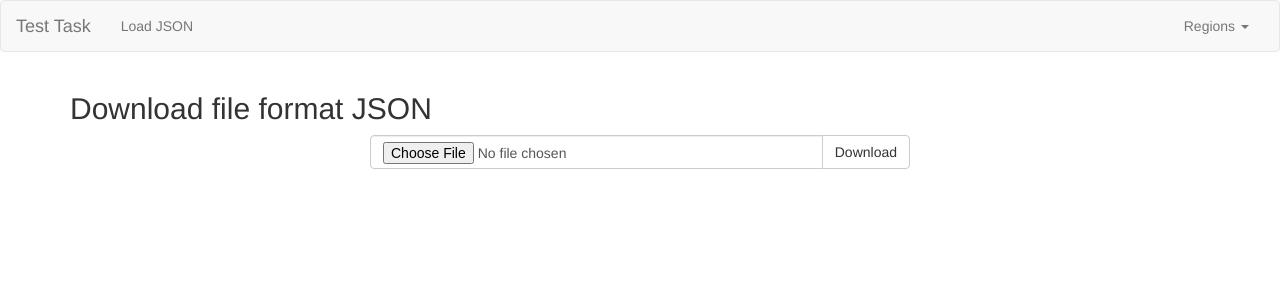
After one commit to Tyapkin/dcod, a Django app: a page that uses templates/base.html in a window 1280 px wide. The commit adds this page. Shown: the top 300 px of the page. Run offline with Django 3.2, Linux system fonts and the light colour scheme; some libraries are stand-ins or nearby versions.

Commit message:
form done

```diff
--- a/main/urls.py
+++ b/main/urls.py
@@ -16,9 +16,8 @@ Including another URLconf
 from django.conf.urls import url
 from django.contrib import admin
 
-from structures.views import index
-
 urlpatterns = [
-    url(r'^$', index, name='index'),
+    url(r'^$', 'structures.views.index', name='index'),
+    url(r'^download-json/$', 'structures.views.form_download', name='download'),
     url(r'^admin/', admin.site.urls),
 ]
--- /dev/null
+++ b/structures/templates/structures/load_form.html
@@ -0,0 +1,21 @@
+{% extends "base.html" %}
+
+{% block meta_title %}Form to download the file JSON{% endblock %}
+
+{% block content %}
+    <div class="row">
+        <div class="col-md-12">
+            <h2>Download file format JSON</h2>
+            <div class="col-md-6 col-md-offset-3">
+                <form action="#" method="post">{% csrf_token %}
+                    <div class="input-group">
+                        <input type="file" name="json-file" class="form-control">
+                        <span class="input-group-btn">
+                            <button class="btn btn-default" type="submit">Download</button>
+                        </span>
+                    </div>
+                </form>
+            </div>
+        </div>
+    </div>
+{% endblock %}
--- a/structures/views.py
+++ b/structures/views.py
@@ -2,3 +2,6 @@ from django.shortcuts import render
 
 def index(request):
     return render(request, 'structures/index.html', {})
+
+def form_download(request):
+    return render(request, 'structures/load_form.html', {})
--- a/templates/base.html
+++ b/templates/base.html
@@ -12,7 +12,6 @@
 
     <!-- Bootstrap Core CSS -->
     <link href="{% static 'css/bootstrap.min.css' %}" rel="stylesheet">
-    <link rel="stylesheet" href="{% static 'css/bootstrap-theme.min.css' %}">
 </head>
 <body>
 <nav class="navbar navbar-default">
@@ -34,7 +33,7 @@
         <!-- Collect the nav links, forms, and other content for toggling -->
         <div class="collapse navbar-collapse" id="bs-example-navbar-collapse-1">
             <ul class="nav navbar-nav">
-                <li><a href="#">Load JSON</a></li>
+                <li><a href="{% url 'download' %}">Load JSON</a></li>
             </ul>
 
             <ul class="nav navbar-nav navbar-right">
```
